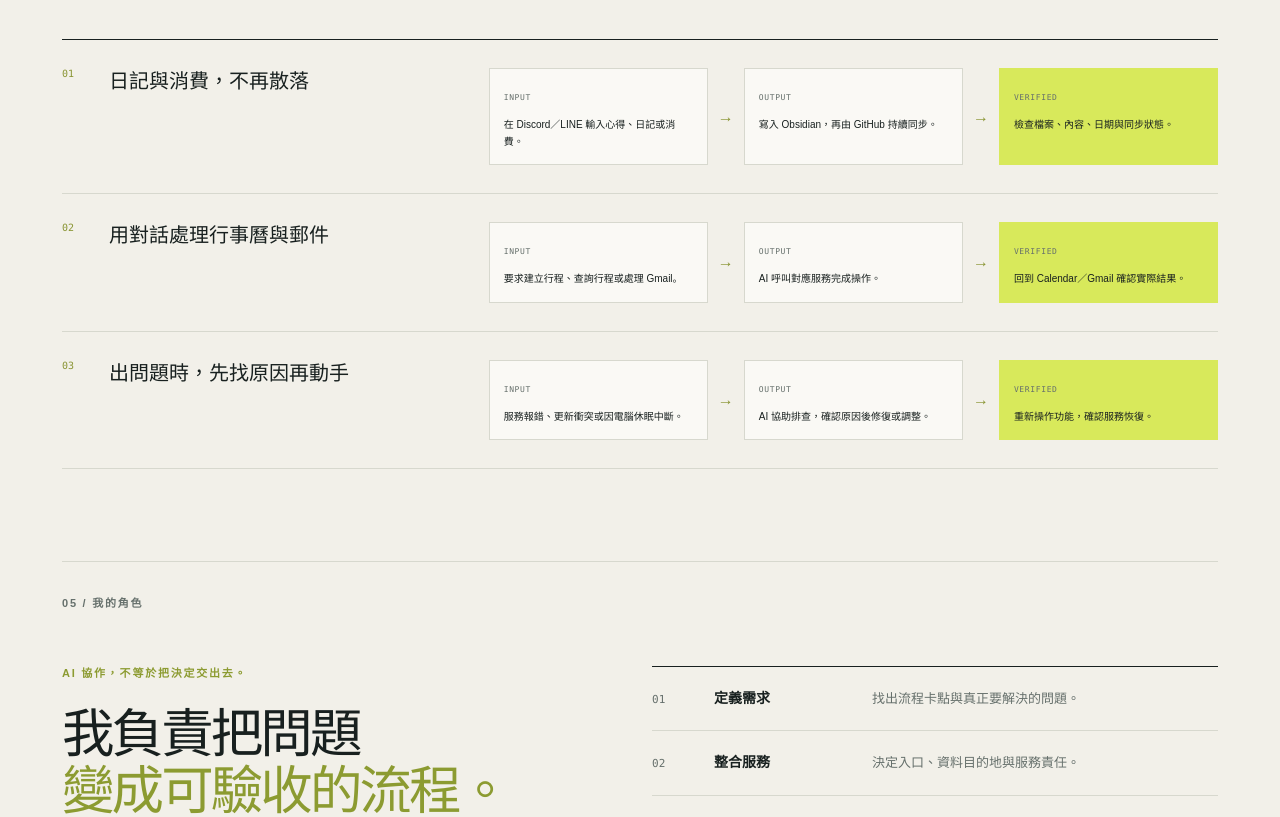
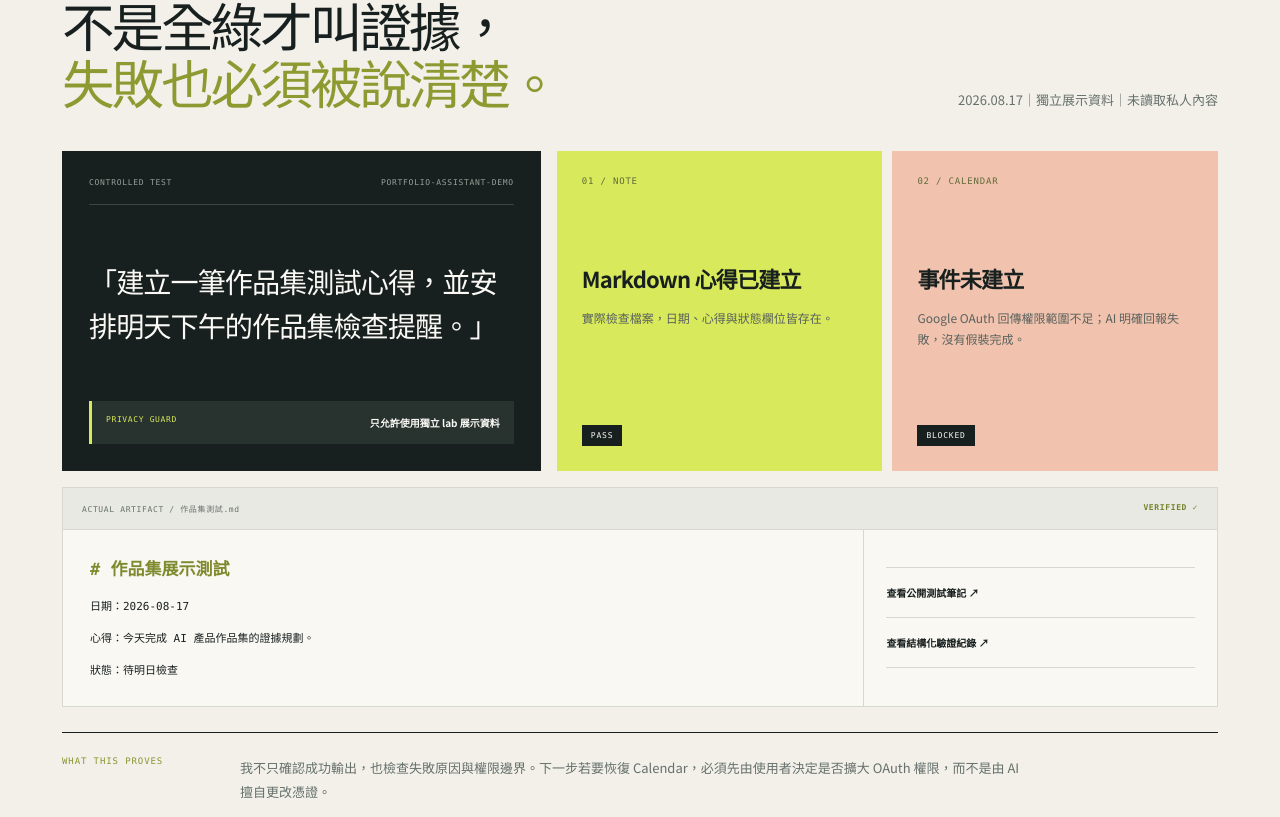
Before and after one commit to y3ccc/y3ccc.github.io, a Next.js app: page /projects/ai-assistant in a window 1280 px wide. Shown: the part 2415-3232 px from the top of the page. Built offline with nearby package versions, Linux system fonts and the light colour scheme.

Commit message:
Add verified AI assistant evidence

```diff
--- a/app/globals.css
+++ b/app/globals.css
@@ -1,3 +1,4 @@
+@import url("https://fonts.googleapis.com/css2?family=Noto+Sans+TC:wght@400;500;600;700;800&display=swap");
 @import "tailwindcss";
 
 :root {
@@ -9,7 +10,7 @@
   --lime: #d8e95b;
   --blue: #bcd8f3;
   --orange: #ef8d62;
-  --font-geist-sans: Arial, "Noto Sans TC", "PingFang TC", sans-serif;
+  --font-geist-sans: "Noto Sans TC", "PingFang TC", "Microsoft JhengHei", Arial, sans-serif;
   --font-geist-mono: "SFMono-Regular", Consolas, "Liberation Mono", monospace;
 }
 
@@ -26,7 +27,7 @@ body {
   margin: 0;
   background: var(--paper);
   color: var(--ink);
-  font-family: Arial, "Noto Sans TC", "PingFang TC", sans-serif;
+  font-family: "Noto Sans TC", "PingFang TC", "Microsoft JhengHei", Arial, sans-serif;
   -webkit-font-smoothing: antialiased;
 }
 a { color: inherit; text-decoration: none; }
@@ -197,6 +198,8 @@ h2 { font-size: clamp(36px, 4.1vw, 58px); line-height: 1.08; letter-spacing: -.0
 .canvas-route strong { font-size: 11px; }
 .canvas-route small { grid-column: 2; margin-top: -2px; color: #8b978f; font-size: 8px; }
 .canvas-route b { grid-column: 3; grid-row: 1 / 3; color: var(--lime); font-size: 13px; }
+.canvas-route .canvas-route-blocked { background: #34251f; border-color: rgba(239,141,98,.45); }
+.canvas-route .canvas-route-blocked span, .canvas-route .canvas-route-blocked b { color: var(--orange); }
 .canvas-proof { position: absolute; left: 22px; right: 22px; bottom: 22px; display: flex; justify-content: center; align-items: center; gap: 10px; padding: 13px; background: var(--lime); color: var(--ink); font: 8px var(--font-geist-mono), monospace; letter-spacing: .06em; }
 .canvas-proof i { font-style: normal; color: #7c852e; }
 .quick-scan { display: grid; grid-template-columns: repeat(4, 1fr); margin-bottom: 110px; border-top: 1px solid var(--ink); border-left: 1px solid var(--line); }
@@ -354,6 +357,37 @@ h2 { font-size: clamp(36px, 4.1vw, 58px); line-height: 1.08; letter-spacing: -.0
 .scenario-path span { color: var(--muted); font: 8px var(--font-geist-mono), monospace; letter-spacing: .08em; }
 .scenario-path p { margin: 10px 0 0; font-size: 10px; line-height: 1.65; }
 .scenario-path .scenario-verify { background: var(--lime); border-color: transparent; }
+
+/* Verified evidence */
+.proof-section { padding-bottom: 108px; }
+.proof-stage { display: grid; grid-template-columns: .84fr 1.16fr; gap: 16px; }
+.proof-request { min-height: 320px; display: flex; flex-direction: column; padding: 27px; background: var(--ink); color: var(--paper-light); }
+.proof-meta { display: flex; justify-content: space-between; gap: 20px; padding-bottom: 17px; border-bottom: 1px solid rgba(242,240,233,.17); color: #94a098; font: 8px var(--font-geist-mono), monospace; letter-spacing: .09em; }
+.proof-request > p { margin: 54px 0 35px; font-size: clamp(20px, 2.2vw, 29px); line-height: 1.55; letter-spacing: -.035em; }
+.proof-guard { margin-top: auto; display: flex; justify-content: space-between; gap: 15px; padding: 14px; background: #28322f; border-left: 3px solid var(--lime); }
+.proof-guard span { color: var(--lime); font: 8px var(--font-geist-mono), monospace; letter-spacing: .08em; }
+.proof-guard strong { font-size: 10px; }
+.proof-results { display: grid; grid-template-columns: 1fr 1fr; gap: 10px; }
+.proof-results article { min-height: 320px; position: relative; display: flex; flex-direction: column; padding: 25px; }
+.proof-pass { background: var(--lime); }
+.proof-block { background: #f1c3ae; }
+.proof-results article > span { color: #626a3a; font: 9px var(--font-geist-mono), monospace; letter-spacing: .09em; }
+.proof-block > span { color: #84503d; }
+.proof-results article > strong { margin: 78px 0 14px; font-size: 22px; line-height: 1.3; letter-spacing: -.035em; }
+.proof-results article > p { margin: 0; color: #59615d; font-size: 12px; line-height: 1.75; }
+.proof-results article > b { width: fit-content; margin-top: auto; padding: 6px 9px; background: var(--ink); color: var(--paper-light); font: 8px var(--font-geist-mono), monospace; letter-spacing: .1em; }
+.proof-artifact { grid-column: 1 / -1; display: grid; grid-template-columns: 1fr .44fr; background: #f9f8f3; border: 1px solid var(--line); }
+.artifact-head { grid-column: 1 / -1; display: flex; justify-content: space-between; gap: 18px; padding: 15px 19px; border-bottom: 1px solid var(--line); background: #e7e9e2; color: #68716c; font: 8px var(--font-geist-mono), monospace; letter-spacing: .08em; }
+.artifact-head b { color: #77832c; }
+.artifact-body { padding: 27px; border-right: 1px solid var(--line); font-family: var(--font-geist-mono), monospace; }
+.artifact-body span { color: #7e8a2e; font-size: 17px; font-weight: 700; }
+.artifact-body p { margin: 15px 0 0; font-size: 11px; line-height: 1.55; }
+.artifact-links { display: flex; flex-direction: column; justify-content: center; padding: 22px; }
+.artifact-links a { padding: 17px 0; border-top: 1px solid var(--line); font-size: 10px; font-weight: 700; }
+.artifact-links a:last-child { border-bottom: 1px solid var(--line); }
+.proof-takeaway { display: grid; grid-template-columns: 150px 1fr; gap: 28px; margin-top: 25px; padding: 23px 0; border-top: 1px solid var(--ink); border-bottom: 1px solid var(--line); }
+.proof-takeaway span { color: #899432; font: 9px var(--font-geist-mono), monospace; letter-spacing: .1em; }
+.proof-takeaway p { max-width: 780px; margin: 0; color: var(--muted); font-size: 13px; line-height: 1.85; }
 
 /* Hermes product improvement */
 .hermes-hero { min-height: 720px; display: grid; grid-template-columns: minmax(0, 1.08fr) minmax(390px, .92fr); gap: 62px; align-items: center; padding-top: 62px; padding-bottom: 94px; }
@@ -549,6 +583,8 @@ h2 { font-size: clamp(36px, 4.1vw, 58px); line-height: 1.08; letter-spacing: -.0
   .compare-pivot { flex-direction: row; gap: 14px; padding: 4px 0; }
   .compare-pivot b { margin: 0; transform: rotate(90deg); }
   .scenario-row { grid-template-columns: 1fr; gap: 20px; }
+  .proof-stage { grid-template-columns: 1fr; }
+  .proof-artifact { grid-column: auto; }
 }
 @media (max-width: 520px) {
   .topbar { height: 68px; }
@@ -628,6 +664,12 @@ h2 { font-size: clamp(36px, 4.1vw, 58px); line-height: 1.08; letter-spacing: -.0
   .map-services { grid-template-columns: 1fr; }
   .scenario-path { grid-template-columns: 1fr; }
   .scenario-path > b { transform: rotate(90deg); }
+  .proof-results { grid-template-columns: 1fr; }
+  .proof-results article { min-height: 260px; }
+  .proof-results article > strong { margin-top: 55px; }
+  .proof-artifact { grid-template-columns: 1fr; }
+  .artifact-body { border-right: 0; border-bottom: 1px solid var(--line); }
+  .proof-takeaway { grid-template-columns: 1fr; gap: 13px; }
   .routing-split { grid-template-columns: 1fr; }
   .routing-split span { grid-template-columns: 1fr auto; justify-items: stretch; border-right: 0; border-bottom: 1px solid rgba(24,32,31,.22); }
   .routing-split span:last-child { border-bottom: 0; }
--- a/app/layout.tsx
+++ b/app/layout.tsx
@@ -15,13 +15,13 @@ export const metadata: Metadata = {
       url: "/",
       type: "website",
       locale: "zh_TW",
-      images: [{ url: "/og-v2.png", width: 1536, height: 1024, alt: "馬彥宸 AI 產品應用作品集" }],
+      images: [{ url: "/og-v3.png", width: 1536, height: 1024, alt: "馬彥宸 AI 產品應用作品集：真實測試、筆記成功、日曆受阻" }],
     },
     twitter: {
       card: "summary_large_image",
       title: "馬彥宸｜AI 產品應用作品集",
       description: "把真實需求轉成可驗證的 AI 應用。",
-      images: ["/og-v2.png"],
+      images: ["/og-v3.png"],
     },
 };
 
--- a/app/page.tsx
+++ b/app/page.tsx
@@ -54,14 +54,14 @@ export default function PortfolioHome() {
               <span><i /> PERSONAL AI WORKSPACE</span><span>使用情境示意</span>
             </div>
             <div className="canvas-chat">
-              <div className="canvas-message canvas-user"><small>YOU · 22:14</small><p>記下今天的心得，順便提醒我明早十點處理報告。</p></div>
-              <div className="canvas-message canvas-agent"><small>ASSISTANT</small><p>已分成兩個動作，完成後請回到來源確認。</p></div>
+              <div className="canvas-message canvas-user"><small>CONTROLLED TEST · 2026.08.17</small><p>建立一筆展示心得，並安排明天下午的檢查提醒。</p></div>
+              <div className="canvas-message canvas-agent"><small>ASSISTANT · ACTUAL RESULT</small><p>筆記已建立；Calendar 因 OAuth 權限不足，未建立。</p></div>
             </div>
             <div className="canvas-route">
-              <div><span>01</span><strong>寫入知識庫</strong><small>Obsidian · GitHub Sync</small><b>✓</b></div>
-              <div><span>02</span><strong>建立提醒</strong><small>Google Calendar</small><b>✓</b></div>
+              <div><span>01</span><strong>展示筆記</strong><small>Markdown · 已驗證</small><b>✓</b></div>
+              <div className="canvas-route-blocked"><span>02</span><strong>Calendar</strong><small>OAuth scope 不足</small><b>!</b></div>
             </div>
-            <div className="canvas-proof"><span>需求</span><i>→</i><span>服務</span><i>→</i><span>實際結果</span><i>→</i><strong>人工確認</strong></div>
+            <div className="canvas-proof"><span>真實測試</span><i>→</i><span>成功與失敗</span><i>→</i><strong>都被如實記錄</strong></div>
           </div>
         </section>
 
@@ -87,10 +87,10 @@ export default function PortfolioHome() {
               <div className="case-cover case-cover-assistant" aria-hidden="true">
                 <div className="cover-window">
                   <div className="cover-window-head"><i /><i /><i /><span>AI LIFE ASSISTANT</span></div>
-                  <div className="cover-conversation"><span>建立明天 10:00 的行程</span><strong>已建立，請確認 Calendar ↗</strong></div>
-                  <div className="cover-destinations"><b>CALENDAR</b><b>GMAIL</b><b>OBSIDIAN</b></div>
+                  <div className="cover-conversation"><span>記錄心得，並建立明日提醒</span><strong>筆記完成；Calendar 權限不足，未建立</strong></div>
+                  <div className="cover-destinations"><b>NOTE · PASS</b><b>CALENDAR · BLOCKED</b><b>REPORT · HONEST</b></div>
                 </div>
-                <div className="cover-caption"><span>01</span><p>ONE CHAT ENTRY</p><i>→</i><span>03</span><p>REAL DESTINATIONS</p></div>
+                <div className="cover-caption"><span>01</span><p>CONTROLLED REQUEST</p><i>→</i><span>02</span><p>VERIFIED OUTCOMES</p></div>
               </div>
               <div className="tile-copy">
                 <p>AI 協作生活助理 / 需求規劃 / 服務整合 / 產品取捨</p>
--- a/app/projects/ai-assistant/page.tsx
+++ b/app/projects/ai-assistant/page.tsx
@@ -67,19 +67,50 @@ export default function AiAssistantProject() {
           <div className="system-content"><div><h2>一個入口，<br /><em>多個真正會用到的服務。</em></h2><p className="muted-copy">我以個人 Linux／Docker 伺服器承載服務，讓 agent 不必依賴日常電腦持續開機。功能由實際需求決定，不由工具清單決定。</p></div><div className="system-map" aria-label="系統流程示意"><div className="map-entry"><span>INPUT</span><strong>Discord / LINE</strong><small>自然語言需求</small></div><b className="map-arrow">↓</b><div className="map-agent"><span>ORCHESTRATION</span><strong>AI 協作層</strong><small>拆解意圖 · 呼叫服務</small></div><b className="map-arrow">↓</b><div className="map-services">{integrations.map((item, index) => <span key={item}><i>{String(index + 1).padStart(2, "0")}</i>{item}</span>)}</div><div className="map-loop"><b>↺</b><span>回到原始服務確認結果</span></div></div></div>
         </section>
 
+        <section className="proof-section section-rule" id="evidence">
+          <div className="section-heading">
+            <div><p className="section-label">04 / 真實驗證紀錄</p><h2>不是全綠才叫證據，<br /><em>失敗也必須被說清楚。</em></h2></div>
+            <p>2026.08.17｜獨立展示資料｜未讀取私人內容</p>
+          </div>
+
+          <div className="proof-stage">
+            <div className="proof-request">
+              <div className="proof-meta"><span>CONTROLLED TEST</span><span>PORTFOLIO-ASSISTANT-DEMO</span></div>
+              <p>「建立一筆作品集測試心得，並安排明天下午的作品集檢查提醒。」</p>
+              <div className="proof-guard"><span>PRIVACY GUARD</span><strong>只允許使用獨立 lab 展示資料</strong></div>
+            </div>
+
+            <div className="proof-results">
+              <article className="proof-pass"><span>01 / NOTE</span><strong>Markdown 心得已建立</strong><p>實際檢查檔案，日期、心得與狀態欄位皆存在。</p><b>PASS</b></article>
+              <article className="proof-block"><span>02 / CALENDAR</span><strong>事件未建立</strong><p>Google OAuth 回傳權限範圍不足；AI 明確回報失敗，沒有假裝完成。</p><b>BLOCKED</b></article>
+            </div>
+
+            <div className="proof-artifact">
+              <div className="artifact-head"><span>ACTUAL ARTIFACT / 作品集測試.md</span><b>VERIFIED ✓</b></div>
+              <div className="artifact-body"><span># 作品集展示測試</span><p>日期：2026-08-17</p><p>心得：今天完成 AI 產品作品集的證據規劃。</p><p>狀態：待明日檢查</p></div>
+              <div className="artifact-links">
+                <a href="/evidence/assistant-demo-note.md" target="_blank" rel="noreferrer">查看公開測試筆記 ↗</a>
+                <a href="/evidence/assistant-demo-verification.json" target="_blank" rel="noreferrer">查看結構化驗證紀錄 ↗</a>
+              </div>
+            </div>
+          </div>
+
+          <div className="proof-takeaway"><span>WHAT THIS PROVES</span><p>我不只確認成功輸出，也檢查失敗原因與權限邊界。下一步若要恢復 Calendar，必須先由使用者決定是否擴大 OAuth 權限，而不是由 AI 擅自更改憑證。</p></div>
+        </section>
+
         <section className="cases-section section-rule">
-          <div className="section-heading"><div className="section-label">04 / 真實使用案例</div><p>每一個流程都有輸入、輸出與確認方式。</p></div>
+          <div className="section-heading"><div className="section-label">05 / 真實使用案例</div><p>每一個流程都有輸入、輸出與確認方式。</p></div>
           <div className="scenario-list">{cases.map(item => <article className="scenario-row" key={item.number}><div className="scenario-title"><span>{item.number}</span><h3>{item.title}</h3></div><div className="scenario-path"><div><span>INPUT</span><p>{item.input}</p></div><b>→</b><div><span>OUTPUT</span><p>{item.output}</p></div><b>→</b><div className="scenario-verify"><span>VERIFIED</span><p>{item.check}</p></div></div></article>)}</div>
         </section>
 
         <section className="role-section section-rule">
-          <div className="section-label">05 / 我的角色</div>
+          <div className="section-label">06 / 我的角色</div>
           <div className="role-layout"><div className="role-statement"><p className="small-cap">AI 協作，不等於把決定交出去。</p><h2>我負責把問題<br /><em>變成可驗收的流程。</em></h2><p>程式與設定由 AI 協助產生；我負責定義問題、拆解需求、評估工具、核准修改，並用真實情境確認結果。</p></div><div className="role-list"><div><span>01</span><strong>定義需求</strong><p>找出流程卡點與真正要解決的問題。</p></div><div><span>02</span><strong>整合服務</strong><p>決定入口、資料目的地與服務責任。</p></div><div><span>03</span><strong>測試驗收</strong><p>檢查內容、日期、檔案與同步。</p></div><div><span>04</span><strong>取捨調整</strong><p>停用增加維護負擔的方案。</p></div></div></div>
         </section>
 
         <section className="principles-section section-rule">
           <div className="section-heading">
-            <div><p className="section-label">06 / 產品取捨</p><h2>功能不是越多越好，<br /><em>留下來才算有價值。</em></h2></div>
+            <div><p className="section-label">07 / 產品取捨</p><h2>功能不是越多越好，<br /><em>留下來才算有價值。</em></h2></div>
             <p>以實際使用頻率、維護成本與資料風險作為判斷。</p>
           </div>
           <div className="decision-grid">
--- /dev/null
+++ b/public/evidence/assistant-demo-note.md
@@ -0,0 +1,7 @@
+# 作品集展示測試
+
+日期：2026-08-17
+
+心得：今天完成 AI 產品作品集的證據規劃。
+
+狀態：待明日檢查
--- /dev/null
+++ b/public/evidence/assistant-demo-verification.json
@@ -0,0 +1,26 @@
+{
+  "test_id": "portfolio-assistant-demo-20260817",
+  "purpose": "作品集專用測試，不讀取既有私人資料",
+  "request": [
+    "在獨立展示 vault 建立一筆 Markdown 心得",
+    "在 Google Calendar 建立隔日檢查提醒"
+  ],
+  "results": [
+    {
+      "action": "建立 Markdown 心得",
+      "status": "success",
+      "verification": "檔案存在，日期、心得與狀態欄位完整"
+    },
+    {
+      "action": "建立 Google Calendar 事件",
+      "status": "blocked",
+      "verification": "Google OAuth 回傳 insufficient authentication scopes；AI 明確回報未建立"
+    }
+  ],
+  "tools_reported": [
+    "file write",
+    "terminal",
+    "Google Workspace compatibility wrapper"
+  ],
+  "privacy": "使用獨立 lab 展示資料；未讀取私人日記、郵件或既有行程"
+}
```
Also changed, not shown: 2 other files (tests, documents, lock files or other folders).
